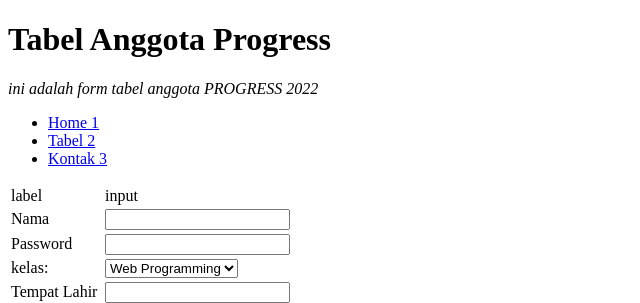
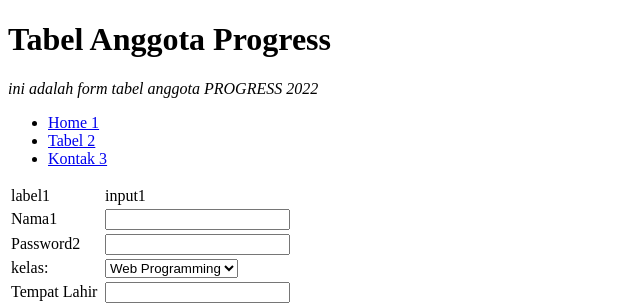
Before and after one commit to RamaWikananda/latihan-git-vsc, a plain HTML site: page index.html in a window 1280 px wide. Shown: the top 303 px of the page, 0-640 px from the left. Drawn offline with Linux system fonts and the light colour scheme.

Commit message:
Update index.html

```diff
--- a/index.html
+++ b/index.html
@@ -18,15 +18,15 @@
 </ul>
 <table>
     <tr>
-        <td>label</td>
-        <td>input</td>
+        <td>label1</td>
+        <td>input1</td>
     </tr>
     <tr>
-        <td>Nama</td>
+        <td>Nama1</td>
         <td><input type="text"></td>
     </tr>
     <tr>
-        <td>Password</td>
+        <td>Password2</td>
         <td><input type="password"></td>
     </tr>
 
```
